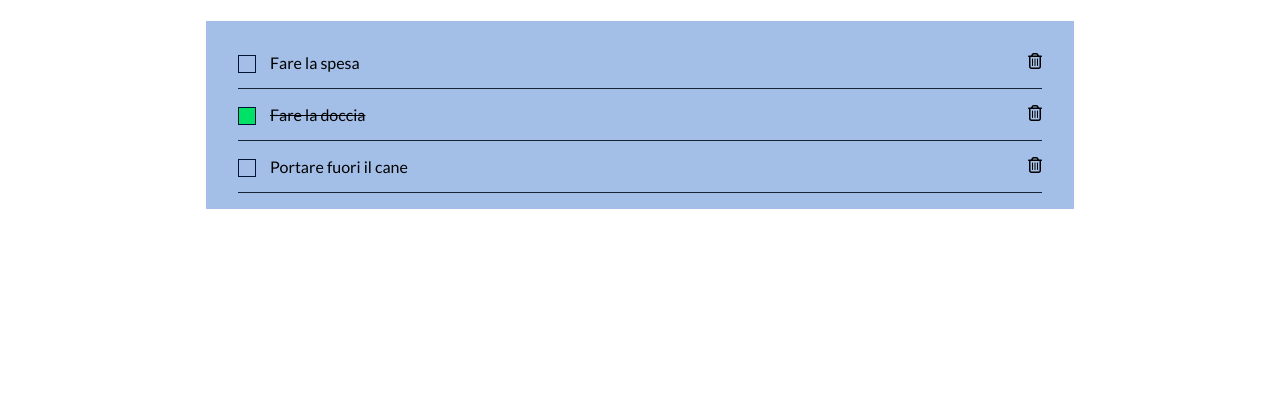
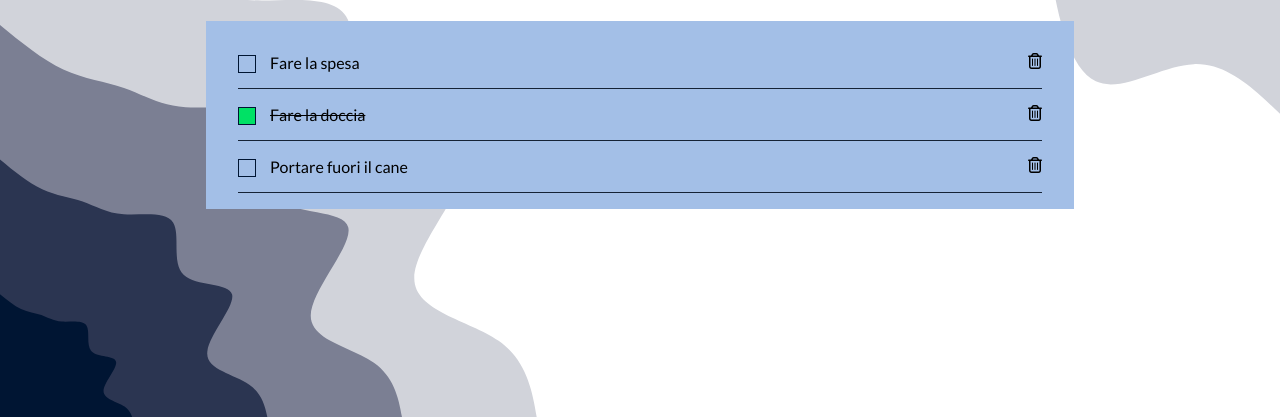
Before and after one commit to vittosba/vue-todolist, a plain HTML site: page index.html in a window 1280 px wide. Shown: the part 413-830 px from the top of the page. Before the commit the page ends 800 px from the top, so only its background shows below. Drawn offline with nearby package versions, Linux system fonts and the light colour scheme.

Commit message:
add backgroud graphic

```diff
--- a/css/main.css
+++ b/css/main.css
@@ -4,6 +4,15 @@
     box-sizing: border-box;
     font-family: 'Lato', sans-serif;
     font-size: 16px;
+}
+
+body {
+    background-image: url(../img/blob-scene-haikei.svg);
+    height: 100vh;
+    background-position: center;
+    background-repeat: no-repeat;
+    background-size: cover;
+    overflow: hidden;
 }
 
 /* UTILITIES */
```
Also changed, not shown: img/blob-scene-haikei.svg (added).
